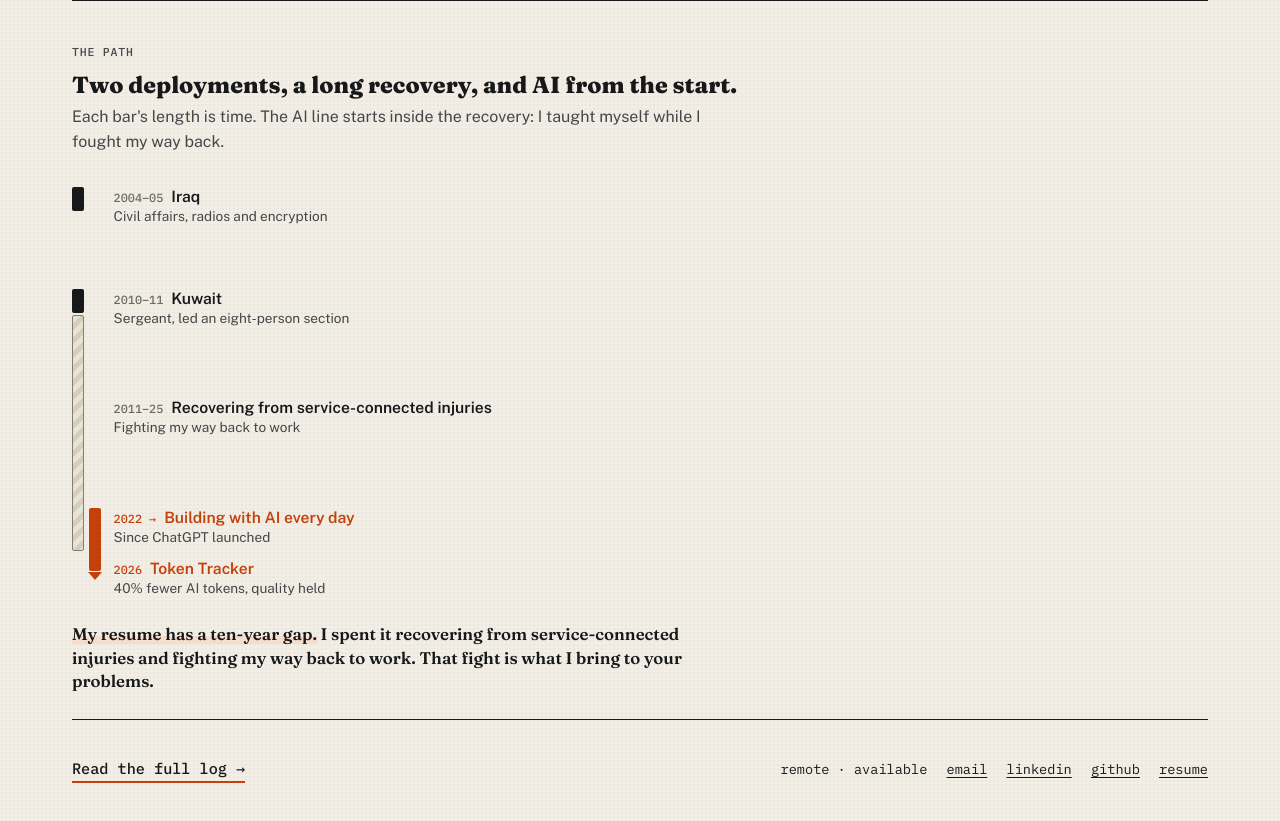
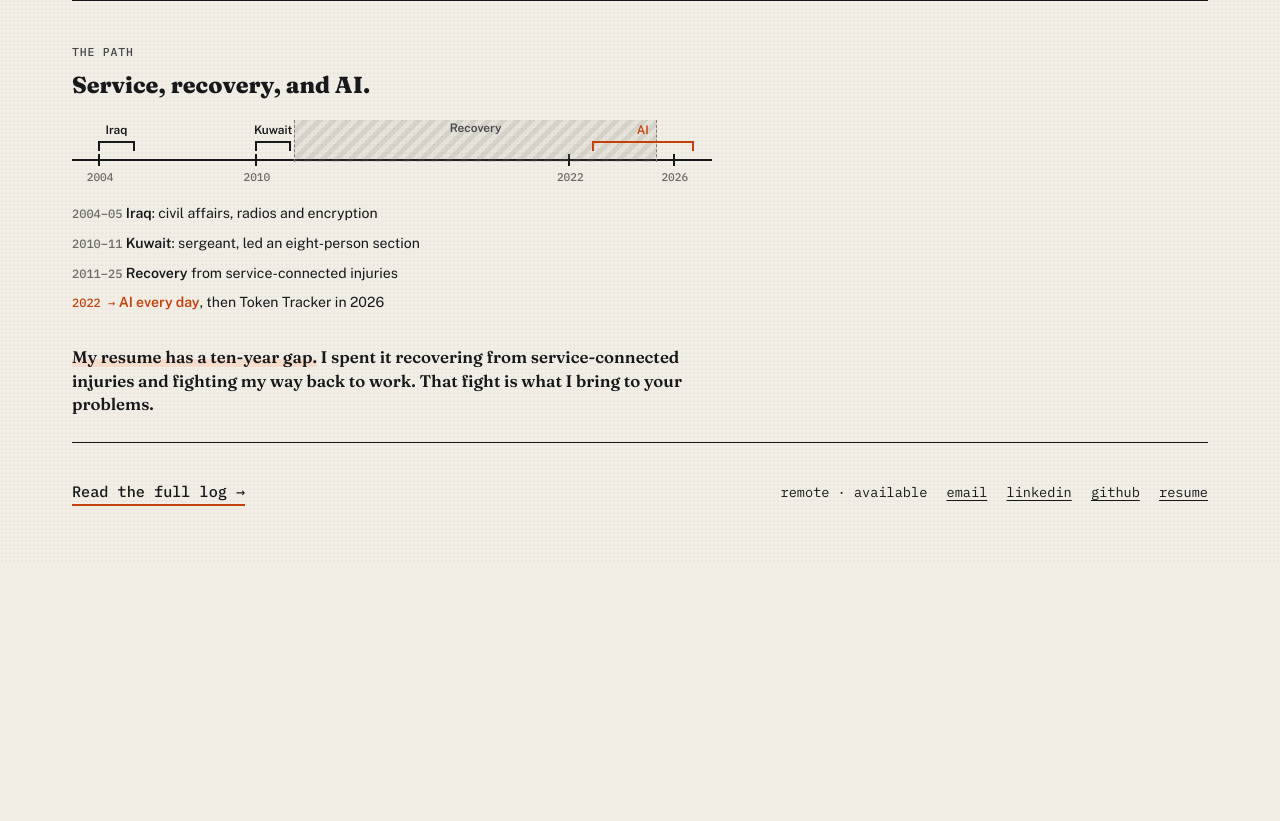
Before and after one commit to JonBold11/portfolio-visual, a plain HTML site: page index.html in a window 1280 px wide. Shown: the part 917-1738 px from the top of the page. After the commit the page ends 1480 px from the top, so only its background shows below. Drawn offline with nearby package versions, Linux system fonts and the light colour scheme.

Commit message:
Timeline: year ruler with separate deployments and recovery as a background band (option E2)
Co-Authored-By: Claude Opus 5.5 <noreply@anthropic.com>

```diff
--- a/index.html
+++ b/index.html
@@ -66,23 +66,22 @@ details.tbl td,details.tbl th{text-align:left;font-weight:400;padding:.25rem .4r
 .xrow p{margin:0 0 .9rem;font-size:.86rem;color:var(--ink-2);padding-left:.9rem;border-left:2px solid var(--wash)}
 .xhead{display:grid;grid-template-columns:1fr 1.4rem 1fr;gap:.6rem;font:500 .7rem/1 var(--mono);text-transform:uppercase;letter-spacing:.08em;color:var(--ink-3);padding-bottom:.7rem}
 
-/* timeline: vertical, length = time */
+/* timeline: year ruler, deployments as brackets, recovery as a background band */
 .timeline{padding:2rem 0 1.6rem;border-bottom:1px solid var(--ink)}
-.timeline h2{font:800 1.45rem/1.15 var(--serif);margin:.3rem 0 .4rem}
-.timeline .say{color:var(--ink-2);margin:0 0 1.6rem;max-width:40rem}
-.vt{position:relative;max-width:40rem}
-.vt .rail{position:absolute;width:.75rem;border-radius:2px}
-.vt .rail.army{left:0;background:var(--ink)}
-.vt .rail.recovery{left:0;background:repeating-linear-gradient(135deg,var(--paper-2) 0 5px,#D6CDBB 5px 10px);border:1px solid var(--neutral)}
-.vt .rail.ai{left:1.05rem;background:var(--signal)}
-.vt .rail.ai::after{content:"";position:absolute;left:50%;bottom:-.55rem;transform:translateX(-50%);border:.45rem solid transparent;border-top:.55rem solid var(--signal);border-bottom:0}
-.vt .item{position:absolute;left:2.6rem;right:0;line-height:1.3}
-.vt .item b{font:600 .98rem/1.3 var(--sans)}
-.vt .item .yr{font:500 .74rem var(--mono);color:var(--ink-3);margin-right:.5rem}
-.vt .item .sub{display:block;font-size:.85rem;color:var(--ink-2)}
-.vt .item.ai .yr,.vt .item.ai b{color:var(--signal)}
-.vt .tick{position:absolute;left:0;width:1.8rem;border-top:1px solid var(--ink-3)}
-.gapline{margin:2.6rem 0 0;font:600 1.05rem/1.4 var(--serif);max-width:40rem}
+.timeline h2{font:800 1.45rem/1.15 var(--serif);margin:.3rem 0 0}
+.e2x{max-width:40rem}
+.e2x .ruler{position:relative;height:2px;background:var(--ink);margin:3.8rem 0 0;z-index:2}
+.e2x .tick{position:absolute;top:-5px;height:12px;border-left:2px solid var(--ink)}
+.e2x .tick span{position:absolute;top:16px;left:50%;transform:translateX(-50%);font:500 .7rem var(--mono);color:var(--ink-3)}
+.e2x .br{position:absolute;bottom:10px;height:10px;border:2px solid var(--ink);border-bottom:0;z-index:2}
+.e2x .br span{position:absolute;bottom:14px;left:50%;transform:translateX(-50%);font:600 .74rem/1.15 var(--sans);white-space:nowrap}
+.e2x .br.ai{border-color:var(--signal)} .e2x .br.ai span{color:var(--signal)}
+.e2x .band{position:absolute;bottom:-1px;height:42px;background:repeating-linear-gradient(135deg,rgba(130,125,116,.10) 0 5px,rgba(130,125,116,.24) 5px 10px);border-left:1px dashed var(--neutral);border-right:1px dashed var(--neutral);z-index:1}
+.e2x .band span{position:absolute;top:1px;left:50%;transform:translateX(-50%);font:600 .74rem var(--sans);color:var(--ink-2);white-space:nowrap}
+.e2x .legend{display:grid;gap:.5rem;font-size:.88rem;margin-top:2.6rem}
+.e2x .legend .yr{font:500 .75rem var(--mono);color:var(--ink-3)}
+.e2x .legend .ai b,.e2x .legend .ai .yr{color:var(--signal)}
+.gapline{margin:2rem 0 0;font:600 1.05rem/1.4 var(--serif);max-width:40rem}
 .gapline span{background:linear-gradient(transparent 60%,var(--wash) 60%)}
 
 footer{padding:1.6rem 0 3rem;display:flex;flex-wrap:wrap;gap:1.2rem 2.5rem;align-items:baseline;justify-content:space-between}
@@ -152,9 +151,16 @@ footer{padding:1.6rem 0 3rem;display:flex;flex-wrap:wrap;gap:1.2rem 2.5rem;align
 
 <section class="timeline">
   <p class="label">The path</p>
-  <h2>Two deployments, a long recovery, and AI from the start.</h2>
-  <p class="say">Each bar's length is time. The AI line starts inside the recovery: I taught myself while I fought my way back.</p>
-  <div class="vt" id="vt" role="img" aria-label="Timeline: Iraq 2004 to 2005; Kuwait 2010 to 2011; recovering from service-connected injuries 2011 to 2025; building with AI daily since ChatGPT launched in late 2022; Token Tracker in 2026."></div>
+  <h2>Service, recovery, and AI.</h2>
+  <div class="e2x" role="img" aria-label="Timeline: Iraq 2004 to 2005; Kuwait 2010 to 2011; recovering from service-connected injuries 2011 to 2025; building with AI daily since late 2022, during recovery; Token Tracker in 2026.">
+    <div class="ruler" id="ruler"></div>
+    <div class="legend">
+      <div><span class="yr">2004–05</span> <b>Iraq</b>: civil affairs, radios and encryption</div>
+      <div><span class="yr">2010–11</span> <b>Kuwait</b>: sergeant, led an eight-person section</div>
+      <div><span class="yr">2011–25</span> <b>Recovery</b> from service-connected injuries</div>
+      <div class="ai"><span class="yr">2022 →</span> <b>AI every day</b>, then Token Tracker in 2026</div>
+    </div>
+  </div>
   <p class="gapline"><span>My resume has a ten-year gap.</span> I spent it recovering from service-connected injuries and fighting my way back to work. That fight is what I bring to your problems.</p>
 </section>
 
@@ -206,19 +212,17 @@ footer{padding:1.6rem 0 3rem;display:flex;flex-wrap:wrap;gap:1.2rem 2.5rem;align
 
 // ---------- timeline ----------
 (function(){
-  const Y0=2003.6, Y1=2027.2, K=17; // pixels per year
-  const top=yr=>((yr-Y0)*K)+'px', h=(a,b)=>((b-a)*K)+'px';
-  const vt=document.getElementById('vt'); vt.style.height=((Y1-Y0)*K)+'px';
-  const rails=[{a:2004,b:2005.4,c:'army'},{a:2010,b:2011.4,c:'army'},{a:2011.5,b:2025.4,c:'recovery'},{a:2022.9,b:2026.6,c:'ai'}];
-  const items=[
-    {at:2004,yr:'2004–05',t:'Iraq',sub:'Civil affairs, radios and encryption'},
-    {at:2010,yr:'2010–11',t:'Kuwait',sub:'Sergeant, led an eight-person section'},
-    {at:2016.4,yr:'2011–25',t:'Recovering from service-connected injuries',sub:'Fighting my way back to work'},
-    {at:2022.9,yr:'2022 →',t:'Building with AI every day',sub:'Since ChatGPT launched',c:'ai'},
-    {at:2025.9,yr:'2026',t:'Token Tracker',sub:'40% fewer AI tokens, quality held',c:'ai'}
-  ];
-  vt.innerHTML=rails.map(r=>`<div class="rail ${r.c}" style="top:${top(r.a)};height:${h(r.a,r.b)}"></div>`).join('')
-    +items.map(i=>`<div class="item ${i.c||''}" style="top:${top(i.at)}"><span class="yr">${i.yr}</span><b>${i.t}</b><span class="sub">${i.sub}</span></div>`).join('');
+  const box=document.getElementById('ruler');
+  function draw(){
+    const W=box.clientWidth,Y0=2003,Y1=2027.5,x=y=>(y-Y0)/(Y1-Y0)*W;let h='';
+    [2004,2010,2022,2026].forEach(y=>h+=`<div class="tick" style="left:${x(y)}px"><span>${y}</span></div>`);
+    h+=`<div class="br" style="left:${x(2004)}px;width:${x(2005.4)-x(2004)}px"><span>Iraq</span></div>`;
+    h+=`<div class="br" style="left:${x(2010)}px;width:${x(2011.4)-x(2010)}px"><span>Kuwait</span></div>`;
+    h+=`<div class="br ai" style="left:${x(2022.9)}px;width:${x(2026.8)-x(2022.9)}px"><span>AI</span></div>`;
+    h+=`<div class="band" style="left:${x(2011.5)}px;width:${x(2025.4)-x(2011.5)}px"><span>Recovery</span></div>`;
+    box.innerHTML=h;
+  }
+  draw(); addEventListener('resize',draw);
 })();
 </script>
 </body>
```
